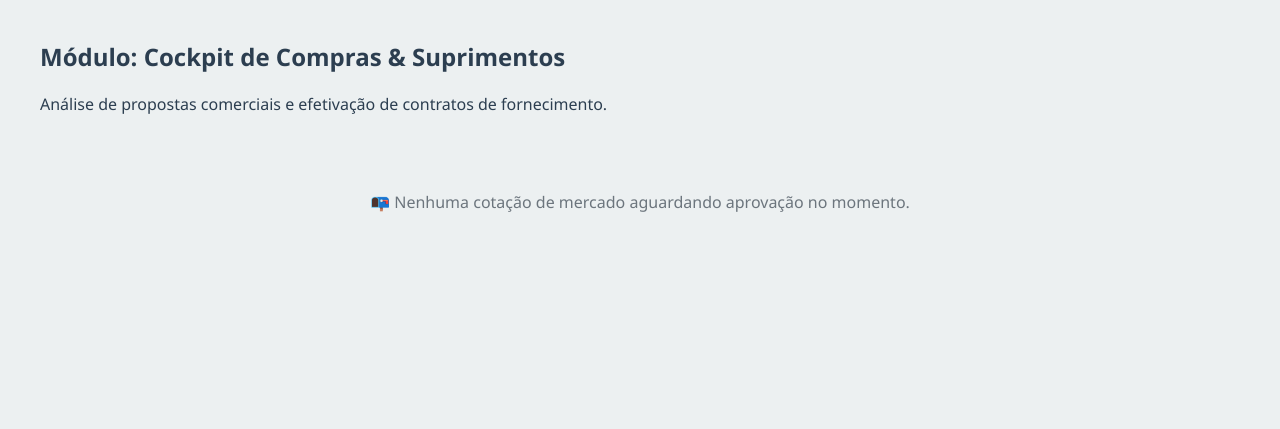
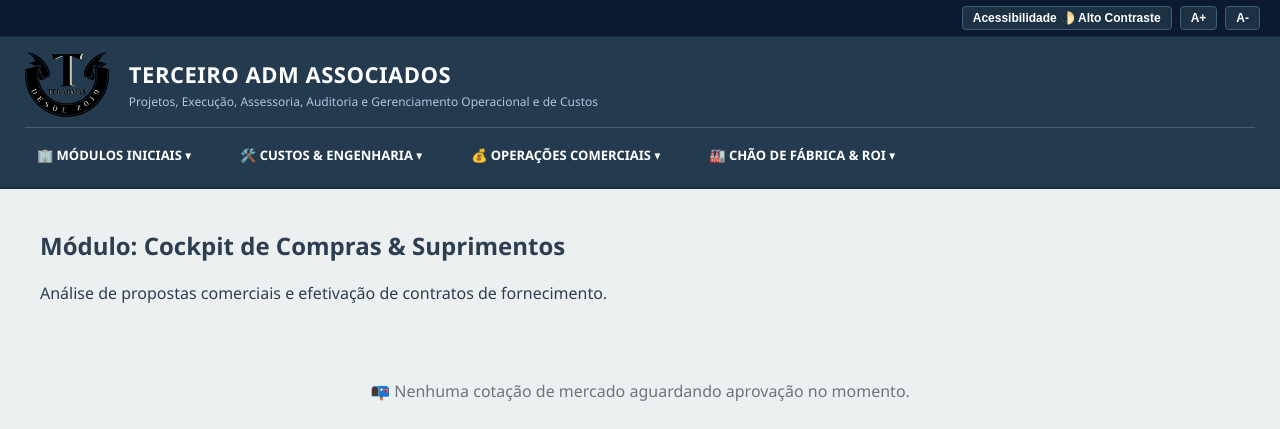
Before and after one commit to ProfRenatoPereira/admerpcadastro, a Flask app: page /compras in a window 1280 px wide. Shown: the top 429 px of the page. Run offline with Flask 3, Linux system fonts and the light colour scheme; data that the repository does not hold is empty.

Commit message:
Update compras.html

```diff
--- a/templates/compras.html
+++ b/templates/compras.html
@@ -6,6 +6,60 @@
     <link rel="stylesheet" href="{{ url_for('static', filename='style.css') }}">
 </head>
 <body>
+    <!-- Barra de Acessibilidade Superior -->
+<div class="barra-acessibilidade">
+    <button class="btn-acessibilidade" onclick="alternarAltoContraste()">Acessibilidade 🌓 Alto Contraste</button>
+    <button class="btn-acessibilidade" onclick="mudarFonte(1)">A+</button>
+    <button class="btn-acessibilidade" onclick="mudarFonte(-1)">A-</button>
+</div>
+
+<!-- Cabeçalho Principal Terceiro ADM Associados -->
+<header class="cabecalho-corporativo">
+    <div class="identidade-container">
+        <div class="branding-flex">
+            <img src="{{ url_for('static', filename='logo.png') }}" alt="Logo TERADMAS" style="height: 65px; width: auto; object-fit: contain; border-radius: 4px;">
+            <div class="texto-empresa">
+                <h1>TERCEIRO ADM ASSOCIADOS</h1>
+                <p>Projetos, Execução, Assessoria, Auditoria e Gerenciamento Operacional e de Custos</p>
+            </div>
+        </div>
+        <button class="menu-hamburguer" onclick="alternarMenuMobile()">☰</button>
+    </div>
+
+    <nav class="nav-container" id="menuNavegacao">
+        <ul class="menu-cascata">
+            <li class="item-menu">
+                <a href="#" class="link-principal">🏢 Módulos Iniciais ▾</a>
+                <ul class="sub-menu">
+                    <li><a href="/estrutura">1. Investimentos Imobiliários</a></li>
+                    <li><a href="/maquinas">2. Engenharia de Ativos (Máquinas)</a></li>
+                    <li><a href="/materiais">3. Almoxarifado (Materiais)</a></li>
+                </ul>
+            </li>
+            <li class="item-menu">
+                <a href="#" class="link-principal">🛠️ Custos & Engenharia ▾</a>
+                <ul class="sub-menu">
+                    <li><a href="/engenharia">4. Engenharia de Produto (BOM)</a></li>
+                    <li><a href="/precificacao">5. Controladoria e Precificação</a></li>
+                </ul>
+            </li>
+            <li class="item-menu">
+                <a href="#" class="link-principal">💰 Operações Comerciais ▾</a>
+                <ul class="sub-menu">
+                    <li><a href="/vendas">6. Painel de Vendas Comerciais</a></li>
+                    <li><a href="/estoque">7. Inventário de Acabados</a></li>
+                </ul>
+            </li>
+            <li class="item-menu">
+                <a href="#" class="link-principal">🏭 Chão de Fábrica & ROI ▾</a>
+                <ul class="sub-menu">
+                    <li><a href="/pcp">8. Planilha de Processos (PCP)</a></li>
+                    <li><a href="/roi">9. Indicadores de Retorno (ROI)</a></li>
+                </ul>
+            </li>
+        </ul>
+    </nav>
+</header>
 
 <div class="container">
     <h2>Módulo: Cockpit de Compras & Suprimentos</h2>
@@ -66,5 +120,37 @@
         }
     }
 </script>
+
+
+
+    <script>
+    // Função para abrir e fechar o menu hambúrguer no celular
+    function alternarMenuMobile() {
+        const menu = document.getElementById('menuNavegacao');
+        menu.classList.toggle('ativo');
+    }
+
+    // Controle do tamanho das fontes para as Big TVs ou baixa visão
+    let tamanhoAtual = 100;
+    function mudarFonte(direcao) {
+        tamanhoAtual += (direcao * 10);
+        if(tamanhoAtual >= 70 && tamanhoAtual <= 160) {
+            document.body.style.fontSize = tamanhoAtual + "%";
+        }
+    }
+
+    // Controle do modo de alto contraste
+    function alternarAltoContraste() {
+        const corpo = document.body;
+        if (corpo.style.filter === "invert(1) contrast(1.2)") {
+            corpo.style.filter = "none";
+            corpo.style.backgroundColor = "";
+        } else {
+            corpo.style.filter = "invert(1) contrast(1.2)";
+            corpo.style.backgroundColor = "black";
+        }
+    }
+</script>
+
 </body>
 </html>
```
